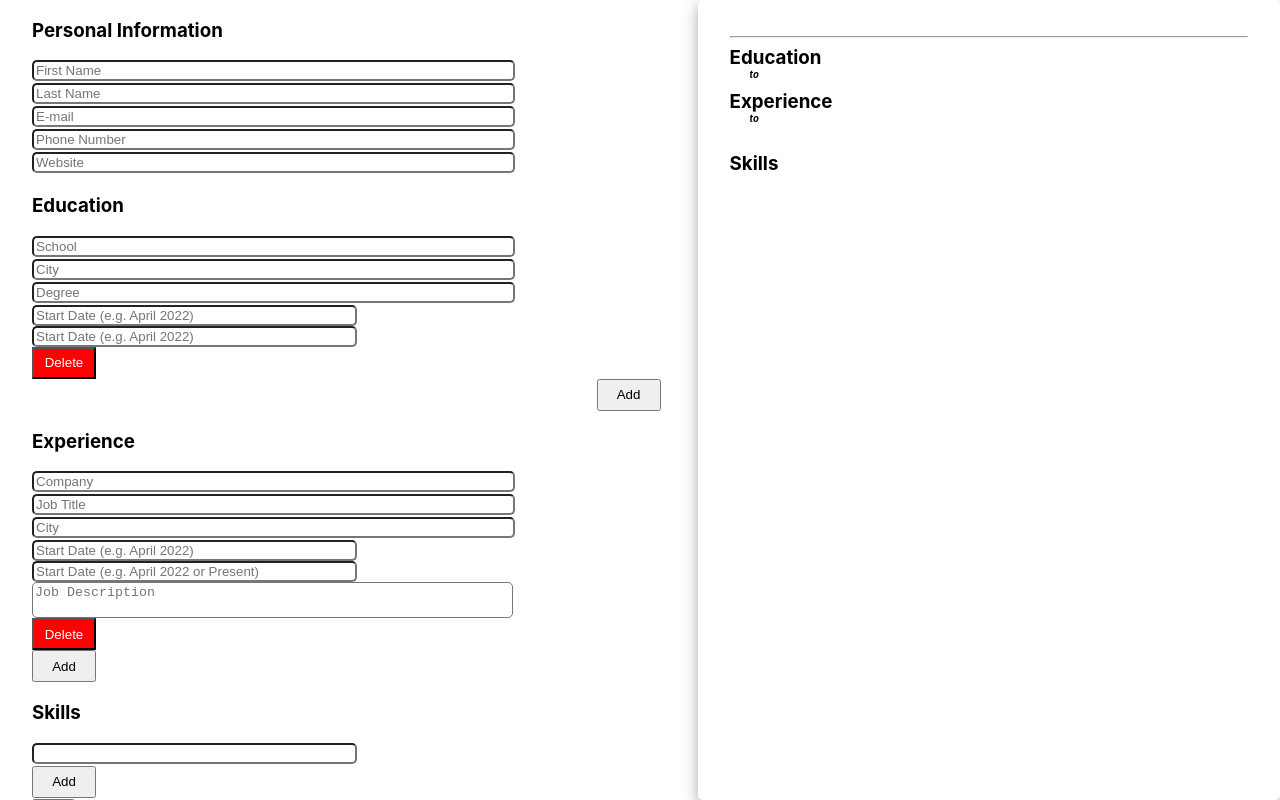
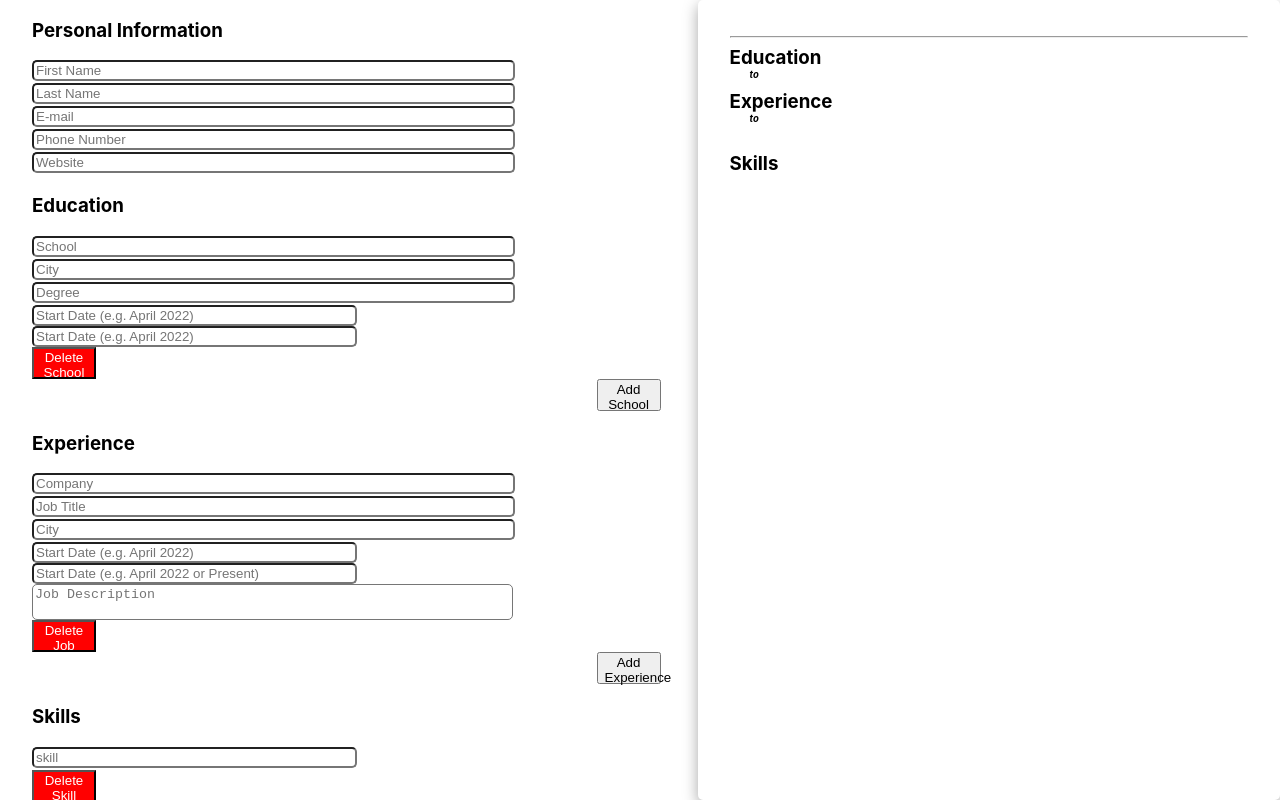
Before and after one commit to bretguice/cv-project, a React (Create React App) app: page / in a window 1280 px wide. Built offline with nearby package versions, Linux system fonts and the light colour scheme.

Commit message:
Fixed add buttons

```diff
--- a/src/components/CVForm.js
+++ b/src/components/CVForm.js
@@ -12,7 +12,6 @@ const CVForm = () => {
 
   const handleChangePersonal = (e) => {
     const { name, value } = e.target;
-
     setCv((prevState) => ({
       ...prevState,
       personal: {
@@ -21,19 +20,42 @@ const CVForm = () => {
       }
     }))
   }
-
-
   const handleChangeEducation = (e, id) => {
     const { name, value } = e.target;
-
     setCv((prevState) => {
-        const newEducation = prevState.education.map((schools) => {
+      const newSchool = prevState.education.map((schools) => {
         if(schools.id === id){
           return {...schools, [name]: value}
         }
         return schools
       })
-        return {...prevState, education: [...newEducation]}
+      return {...prevState, education: [...newSchool]}
+    })
+  }
+
+  const handleChangeExperience = (e, id) => {
+    const { name, value } = e.target;
+    setCv((prevState) => {
+      const newJob = prevState.experience.map((jobs) => {
+        if(jobs.id === id){
+          return {...jobs, [name]: value}
+        }
+        return jobs
+      })
+      return {...prevState, experience: [...newJob]}
+    })
+  }
+
+  const handleChangeSkill = (e, id) => {
+    const { name, value } = e.target;
+    setCv((prevState) => {
+      const newSkill = prevState.skill.map((skills) => {
+        if(skills.id === id){
+          return {...skills, [name]: value}
+        }
+        return skills
+      })
+      return {...prevState, skill: [...newSkill]}
     })
   }
 
@@ -49,8 +71,39 @@ const CVForm = () => {
         degree: '',
         startDate: '',
         endDate: '',
+        },
+      ],
+    }))
   }
-        ]
+
+  const handleAddExperience = () => {
+    setCv((prevState) => ({
+      ...prevState,
+      experience: [
+        ...prevState.experience,
+        {
+        id: uniqid(),
+        company: '',
+        city: '',
+        jobTitle: '',
+        startDate: '',
+        endDate: '',
+        jobDescription: '',
+        },
+      ],
+    }))
+  }
+
+  const handleAddSkill = () => {
+    setCv((prevState) => ({
+      ...prevState,
+      skill: [
+        ...prevState.skill,
+        {
+          id: uniqid(),
+          text: '',
+        },
+      ],
     }))
   }
 
@@ -73,51 +126,12 @@ const CVForm = () => {
 
   }
 
-    const handleChangeExperience = (e, id) => {
-      const { name, value } = e.target;
+  const handleDeleteSkill = (id) => {
     setCv((prevState) => {
-        const newExperience = prevState.experience.map((jobs) => {
-          if(jobs.id === id){
-            return {...jobs, [name]: value}
-          }
-          return jobs
-        })
-        return {...prevState, education: [...newExperience]}
-      })
-    }
-
-    const handleAddExperience = () => {
-      setCv((prevState) => ({
-        ...prevState,
-        experience: [
-          ...prevState.experience,
-          {
-            id: uniqid(),
-          company: '',
-          city: '',
-          jobTitle: '',
-          startDate: '',
-          endDate: '',
-          jobDescription: '',
-          }
-        ]
-      }))
-    }
-
-    const handleChangeSkill = (e) => {
-      this.setState({
-        skill: {
-          text: e.target.value
-        }
-      })
-    }
-
-    const handleAddSkill = (e) => {
-      e.preventDefault();
-      this.setState({
-        skillList: this.state.skillList.concat(this.state.skill),
-        id: uniqid(),
-        text: ''
+      const newExperience = prevState.skill.filter(
+        (skill) => skill.id !== id
+      )
+      return { ...prevState, skill: [...newExperience] }
     })
   }
 
@@ -132,15 +146,15 @@ const CVForm = () => {
           cv={cv}
           onChangePersonal={handleChangePersonal}
           onChangeEducation={handleChangeEducation}
+          onChangeExperience={handleChangeExperience}
+          onChangeSkill={handleChangeSkill}
           onAddEducation={handleAddEducation}
-          onChangeExperience={handleChangeExperience}
           onAddExperience={handleAddExperience}
-          onChangeSkill={handleChangeSkill}
-          onSubmitSkill={handleAddSkill}
-          onPrint={handlePrint}
+          onAddSkill={handleAddSkill}
           onDeleteEducation={handleDeleteEducation}
           onDeleteExperience={handleDeleteExperience}
-
+          onDeleteSkill={handleDeleteSkill}
+          onPrint={handlePrint}
         />
       </InputWrapper>
 
--- a/src/components/Education.js
+++ b/src/components/Education.js
@@ -3,12 +3,12 @@ import styled from 'styled-components'
 import School from './School'
 
 const Education = ({
-education,
-onChange,
-onAdd,
-onDelete,
-id
+  education,
+  onAdd,
+  onChange,
+  onDelete
 }) => {
+
   const schools = education.map((school) => (
     <School
     key={school.id}
@@ -21,14 +21,11 @@ id
 
   return (
     <EducationDiv>
-    <h3>Education</h3>
-
+      <h3>Education</h3>
       {schools}
       <ButtonDiv>
-      <AddButton onClick={onAdd}> Add </AddButton>
+      <AddButton onClick={onAdd}> Add School </AddButton>
       </ButtonDiv>
-
-
     </EducationDiv>
   )
 }
--- a/src/components/EducationView.js
+++ b/src/components/EducationView.js
@@ -4,8 +4,8 @@ import styled from 'styled-components'
  const EducationView = ({ education }) => {
 
   const schools = education.map((school) => (
-    <SchoolWrapper>
-      <EducationItem key={school.id}>
+    <SchoolWrapper key={school.id}>
+      <EducationItem >
         <SchoolInfo >
           <School > {school.school} </School>
           <SchoolCity > {school.city} </SchoolCity>
--- a/src/components/EmptyState.js
+++ b/src/components/EmptyState.js
@@ -20,7 +20,7 @@ export const EmptyState = {
      jobDescription: ''
    },
   ],
-   education:[
+   education: [
    {
      id: uniqid(),
      school: '',
@@ -30,11 +30,10 @@ export const EmptyState = {
      endDate: '',
    },
   ],
-   skill: {
+   skill: [
+     {
      id: uniqid(),
-     text: '',
+     skillName: '',
    },
-   jobs: [],
-   schools: [],
-   skillList: [],
+  ],
 }
--- a/src/components/Input.js
+++ b/src/components/Input.js
@@ -9,12 +9,13 @@ const Input = ({
   onChangePersonal,
   onChangeEducation,
   onChangeExperience,
+  onChangeSkill,
   onAddEducation,
   onAddExperience,
-  onChangeSkill,
   onAddSkill,
   onDeleteEducation,
   onDeleteExperience,
+  onDeleteSkill,
   onPrint
 }) => {
 
@@ -40,7 +41,7 @@ const Input = ({
         <Skills
           onChange={onChangeSkill}
           onAdd={onAddSkill}
-          skillsList={cv.skillsList}
+          onDelete={onDeleteSkill}
           skill={cv.skill}
         />
         <button onClick={onPrint}>Print</button>
--- a/src/components/Job.js
+++ b/src/components/Job.js
@@ -12,7 +12,6 @@ const Job = ({
         <StyledInput
         name="company"
         placeholder="Company"
-        type="text"
         onChange={(e) => onChange(e, id)}
         value={job.company}
         />
@@ -45,12 +44,12 @@ const Job = ({
             />
         </DateDiv>
         <JobDescription
-            name="jobDescription"
-            placeholder='Job Description'
-            onChange={(e) => onChange(e, id)}
-            value={job.JobDescription}
+        name="jobDescription"
+        placeholder='Job Description'
+        onChange={(e) => onChange(e, id)}
+        value={job.jobDescription}
         />
-        <DeleteButton onClick={() => onDelete(id)}> Delete </DeleteButton>
+        <DeleteButton onClick={() => onDelete(id)}> Delete Job </DeleteButton>
   </>
   )
 }
--- a/src/components/School.js
+++ b/src/components/School.js
@@ -44,7 +44,7 @@ const School = ({
             value={school.endDate}
         />
         </DateDiv>
-        <DeleteButton onClick={() => onDelete(id)}> Delete </DeleteButton>
+        <DeleteButton onClick={() => onDelete(id)}> Delete School </DeleteButton>
     </>
   )
 }
--- /dev/null
+++ b/src/components/SkillItem.js
@@ -0,0 +1,38 @@
+import React from 'react'
+import styled from 'styled-components';
+
+const SkillItem = ({
+    id,
+    skill,
+    onChange,
+    onDelete
+}) => {
+  return (
+      <>
+      <StyledInput
+        name='skillName'
+        placeholder='skill'
+        onChange={(e) => onChange(e, id)}
+        value={skill.skillName}
+        />
+        <DeleteButton onClick={() => onDelete(id)}> Delete Skill </DeleteButton>
+      </>
+      )
+    }
+
+    export default SkillItem;
+
+const StyledInput = styled.input`
+float: left;
+width: 50%;
+border-radius: 5px;
+margin-bottom: 2px;
+`
+
+
+const DeleteButton = styled.button`
+background-color: red;
+color: white;
+height: 2rem;
+width: 4rem;
+`
--- a/src/components/Skills.js
+++ b/src/components/Skills.js
@@ -1,23 +1,31 @@
 import React from 'react'
 import styled from 'styled-components'
+import SkillItem from './SkillItem'
 
 const Skills = ({
   skill,
   onAdd,
-  onChange
+  onChange,
+  onDelete
 }) => {
+
+  const skillList = skill.map((skillItem) => (
+    <SkillItem
+    key={skillItem.id}
+    id={skillItem.id}
+    skill={skillItem}
+    onChange={onChange}
+    onDelete={onDelete}
+    ></SkillItem>
+  ));
+
   return (
     <SkillsDiv>
       <h3>Skills</h3>
-      <form onClick={onAdd}>
-        <SkillInput >
-        <StyledInput
-        value={skill.skillName}
-        onChange={onChange}
-        />
-        <AddButton>Add</AddButton>
-        </SkillInput>
-      </form>
+      {skillList}
+      <ButtonDiv>
+      <AddButton onClick={onAdd}> Add Skill </AddButton>
+      </ButtonDiv>
     </SkillsDiv>
   )
 }
@@ -31,12 +39,7 @@ width: 100%;
 float: left;
 `
 
-const StyledInput = styled.input`
-float: left;
-width: 50%;
-border-radius: 5px;
-margin-bottom: 2px;
-`
+
 const AddButton = styled.button`
 height: 2rem;
 width: 4rem;
@@ -44,9 +47,8 @@ margin-right: 5px;
 
 `
 
-const SkillInput = styled.div`
-display: flex;
-width: 100%;
-flex-direction: column;
-vertical-align: middle;
+
+const ButtonDiv = styled.div`
+align-self: flex-end;
+
 `
--- a/src/components/SkillsView.js
+++ b/src/components/SkillsView.js
@@ -3,21 +3,21 @@ import styled from 'styled-components'
 
 const SkillsView = ({
   skill,
-  skillList
+
 }) => {
+  const skillList = skill.map((skillItem) => (
+    <SkillList key={skillItem.id}>
+      <SkillItem >{skillItem.skillName}</SkillItem>
+    </SkillList>
+
+  ))
 
   return (
     <SpecialSkills>
       <HeaderWrapper>
         <SkillsHeader>Skills</SkillsHeader>
       </HeaderWrapper>
-      <SkillList>
-      {skillList.map((skill) => (
-        <div key={skill.id}>
-        <SkillItem >{skill.text}</SkillItem>
-        </div>
-      ))}
-      </SkillList>
+      {skillList}
     </SpecialSkills>
   )
 }
--- a/src/components/Views.js
+++ b/src/components/Views.js
@@ -16,16 +16,12 @@ class Views extends Component {
         <hr></hr>
         <EducationView
           education={cv.education}
-          schools={cv.schools}
         />
         <WorkExperienceView
           experience={cv.experience}
-          jobs={cv.jobs}
         />
         <SkillsView
           skill={cv.skill}
-          skillList={cv.skillList}
-
         />
     </div>
   )
--- a/src/components/WorkExperience.js
+++ b/src/components/WorkExperience.js
@@ -6,7 +6,7 @@ const WorkExperience = ({
   experience,
   onAdd,
   onChange,
-  onDelete
+  onDelete,
 }) => {
 
   const jobs = experience.map((job) => (
@@ -21,12 +21,13 @@ const WorkExperience = ({
 
   return (
     <ExperienceDiv>
-    <h3>Experience</h3>
+      <h3>Experience</h3>
       {jobs}
-      <AddButton onClick={onAdd}> Add </AddButton>
+      <ButtonDiv>
+      <AddButton onClick={onAdd}> Add Experience </AddButton>
+      </ButtonDiv>
     </ExperienceDiv>
   )
-
 }
 
 export default WorkExperience
@@ -42,3 +43,8 @@ height: 2rem;
 width: 4rem;
 margin-right: 5px;
 `
+
+const ButtonDiv = styled.div`
+align-self: flex-end;
+
+`
```
Lines whose indentation alone changed are shown as unchanged.
